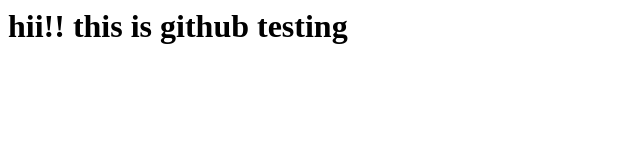
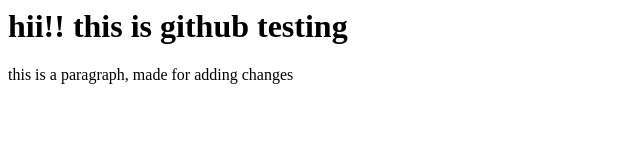
Before and after one commit to himmatsr/git-test, a plain HTML site: page index.html in a window 1280 px wide. Shown: the whole page, without its empty margins (0-640 px from the left). Drawn offline with Linux system fonts and the light colour scheme.

Commit message:
second commit

```diff
--- a/index.html
+++ b/index.html
@@ -6,5 +6,6 @@
     </head>
     <body>
         <h1>hii!! this is github testing </h1>
+        <p>this is a paragraph, made for adding changes</p>
     </body>
 </html>
```
Also changed, not shown: templates/test.html (added).
